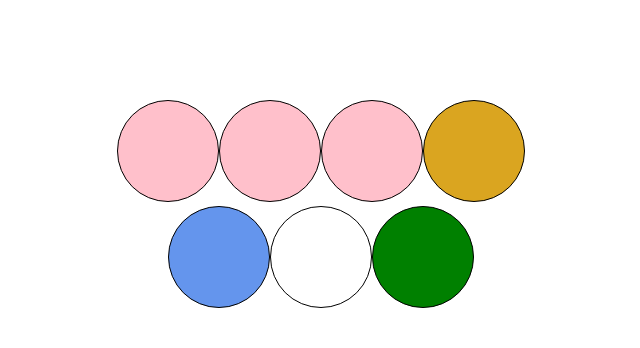
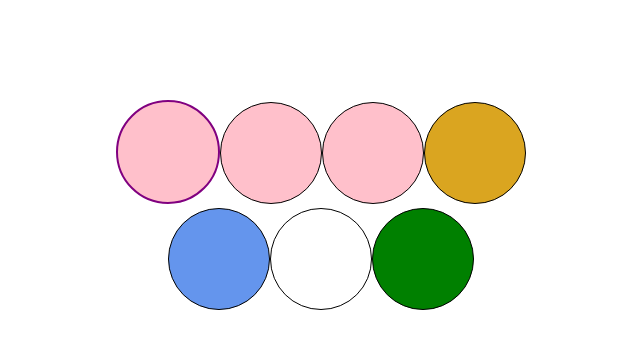
Before and after one commit to 3rd-git-from-the-hub/space-game-fe, a React (Create React App) app: page / in a window 1280 px wide. Shown: the top 348 px of the page, without its empty margins (319-959 px from the left). Built offline with nearby package versions, Linux system fonts and the light colour scheme.

Commit message:
final commit of day

```diff
--- a/src/Board.js
+++ b/src/Board.js
@@ -2,8 +2,6 @@ import React, { Component } from 'react'
 import BoardSpace from './BoardSpace.js';
 import './Board.css'
 import request from 'superagent'
-
-
 
 export default class Board extends Component {
 
@@ -16,31 +14,35 @@ export default class Board extends Component {
         } else {
             console.log('NOT VALID MOVE')
         }
+    }
 
+    locationReveal = async(attemptedClick) => {
+        let x = attemptedClick
+        if(x === 2) {
+            let fetchedPlanet = await request.get('http://localhost:3001/randomplanet')
+            let planet = fetchedPlanet.body
+            console.log(fetchedPlanet.body.length, 'im the length')
+            const planetIndex = Math.floor(Math.random()* fetchedPlanet.body.length)
+            this.setState({ planet: planet[planetIndex] })
+            console.log(planet[planetIndex], 'im the planet')
         }
+    }
 
     handleSpacePress = async (col, row) => {
         console.log(col, row, 'col row')
         let attemptedClick = this.state.grid[col][row]
         let proposedPosition = [col, row]
         if(attemptedClick === 0) {
+            proposedPosition = this.state.spaceShipPosition
             console.log('sorry not a good move')
         } else {
             this.setState({ possiblePosition: [col, row] })
         }
 
         this.isMoveInRange(this.state.spaceShipPosition, proposedPosition)
+        this.locationReveal(attemptedClick)
 
-        console.log(this.state.spaceShipPosition, 'ship position')
-        console.log(proposedPosition, 'possible position')
-
-        // top left to make a planet picture, description, two new buttons: explore, move on
     }
-
-
-
-
-
     // 0: no fly , 1: planet , 2: fly path , 3: space station, 4: goal
     state = { grid:
     [
@@ -48,7 +50,8 @@ export default class Board extends Component {
     [0, 3, 4],
     ],
     spaceShipPosition: [0, 0],
-    possiblePosition: []
+    possiblePosition: [],
+    planet: {}
     }
     render() {
         console.log(this.state.spaceShipPosition, 'spaceship position in render')
@@ -63,6 +66,7 @@ export default class Board extends Component {
                                     return <BoardSpace
                                     key={boardSpaceIndex}
                                     boardSpaceType={boardSpace}
+                                    spaceship={this.state.spaceShipPosition}
                                     row={rowIndex}
                                     col={boardSpaceIndex}
                                     onClick={(row, col) => this.handleSpacePress(row, col)}
--- a/src/BoardSpace.css
+++ b/src/BoardSpace.css
@@ -21,3 +21,7 @@
 .goal {
     background-color: green;
 }
+
+.spaceship {
+    border: 2px solid purple;
+}
--- a/src/BoardSpace.js
+++ b/src/BoardSpace.js
@@ -8,6 +8,7 @@ export default class BoardSpace extends Component {
         // 0: no fly , 1: planet , 2: fly path , 3: space station, 4: goal
         const boardSpaceType = this.props.boardSpaceType;
         let extraClassName;
+        let spaceShipClass = '';
         // make this a switch statement
         if(boardSpaceType === 0) {
             extraClassName = 'nofly'
@@ -19,8 +20,13 @@ export default class BoardSpace extends Component {
             extraClassName = 'goal'
         }
 
+        if(row === this.props.spaceship[0] && col === this.props.spaceship[1]) {
+            spaceShipClass = 'spaceship'
+            console.log('im still working')
+        }
+
         return (
-            <div className={`boardspace ${extraClassName}`}
+            <div className={`boardspace ${extraClassName} ${spaceShipClass}`}
             onClick={() => this.props.onClick(row, col)}
             >
 
```
